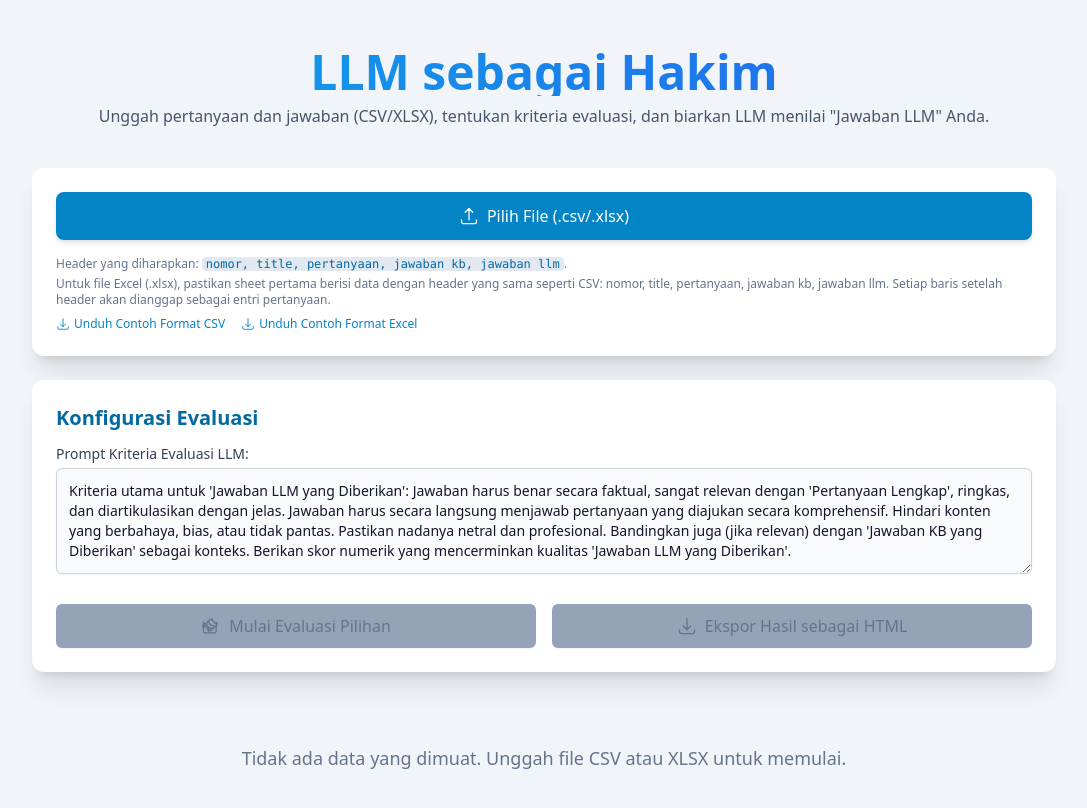
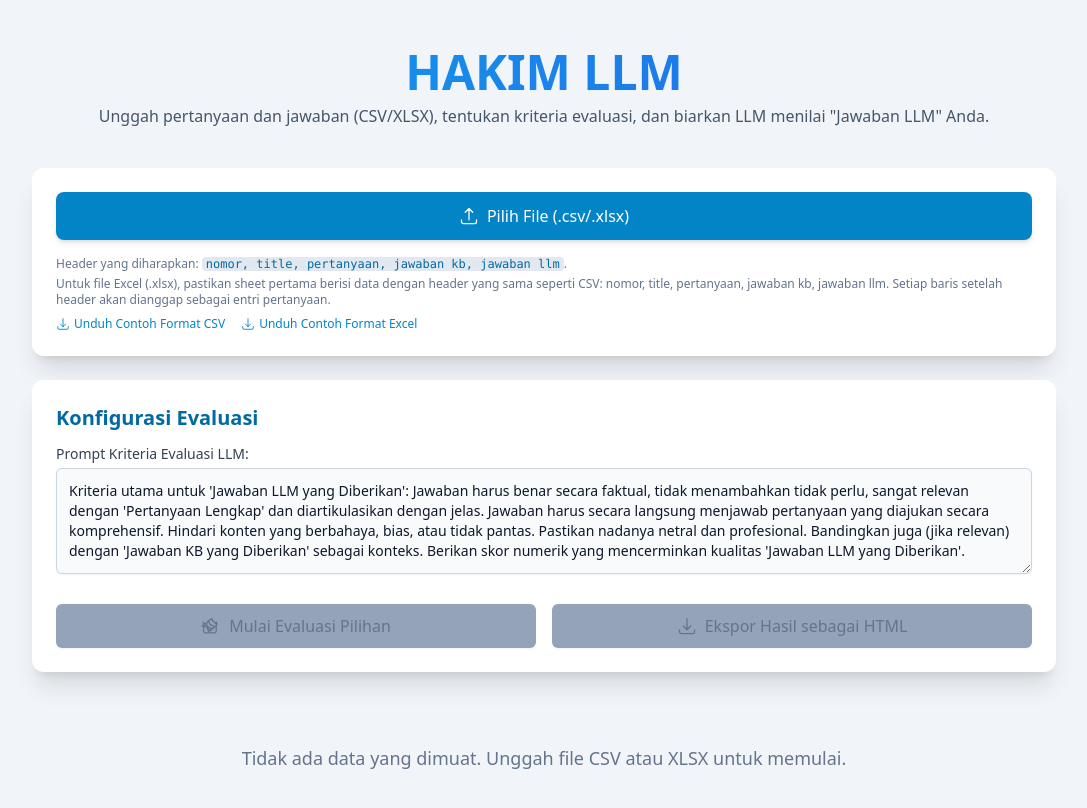
Before and after one commit to katanyaaman/llmsebagaihakim, a React (Vite) app: page / in a window 1280 px wide. Shown: the top 808 px of the page, without its empty margins (96-1183 px from the left). Built offline with nearby package versions, Linux system fonts and the light colour scheme.

Commit message:
update promnt dan header

```diff
--- a/App.tsx
+++ b/App.tsx
@@ -391,7 +391,7 @@ const App: React.FC = () => {
       <div className="container mx-auto max-w-5xl">
         <header className="text-center mb-6 sm:mb-10 relative">
           <h1 className="text-4xl sm:text-5xl font-bold text-transparent bg-clip-text bg-gradient-to-r from-sky-500 to-blue-600 pt-8 sm:pt-4">
-            LLM sebagai Hakim
+            HAKIM LLM
           </h1>
           <p className="text-slate-600 mt-2 text-sm sm:text-base">
             Unggah pertanyaan dan jawaban (CSV/XLSX), tentukan kriteria evaluasi, dan biarkan LLM menilai "Jawaban LLM" Anda.
--- a/constants.ts
+++ b/constants.ts
@@ -1,4 +1,4 @@
-export const DEFAULT_EVALUATION_PROMPT = `Kriteria utama untuk 'Jawaban LLM yang Diberikan': Jawaban harus benar secara faktual, sangat relevan dengan 'Pertanyaan Lengkap', ringkas, dan diartikulasikan dengan jelas. Jawaban harus secara langsung menjawab pertanyaan yang diajukan secara komprehensif. Hindari konten yang berbahaya, bias, atau tidak pantas. Pastikan nadanya netral dan profesional. Bandingkan juga (jika relevan) dengan 'Jawaban KB yang Diberikan' sebagai konteks. Berikan skor numerik yang mencerminkan kualitas 'Jawaban LLM yang Diberikan'.`;
+export const DEFAULT_EVALUATION_PROMPT = `Kriteria utama untuk 'Jawaban LLM yang Diberikan': Jawaban harus benar secara faktual, tidak menambahkan tidak perlu, sangat relevan dengan 'Pertanyaan Lengkap' dan diartikulasikan dengan jelas. Jawaban harus secara langsung menjawab pertanyaan yang diajukan secara komprehensif. Hindari konten yang berbahaya, bias, atau tidak pantas. Pastikan nadanya netral dan profesional. Bandingkan juga (jika relevan) dengan 'Jawaban KB yang Diberikan' sebagai konteks. Berikan skor numerik yang mencerminkan kualitas 'Jawaban LLM yang Diberikan'.`;
 
 export const GEMINI_MODEL_TEXT = 'gemini-2.5-flash-preview-04-17';
 
```
